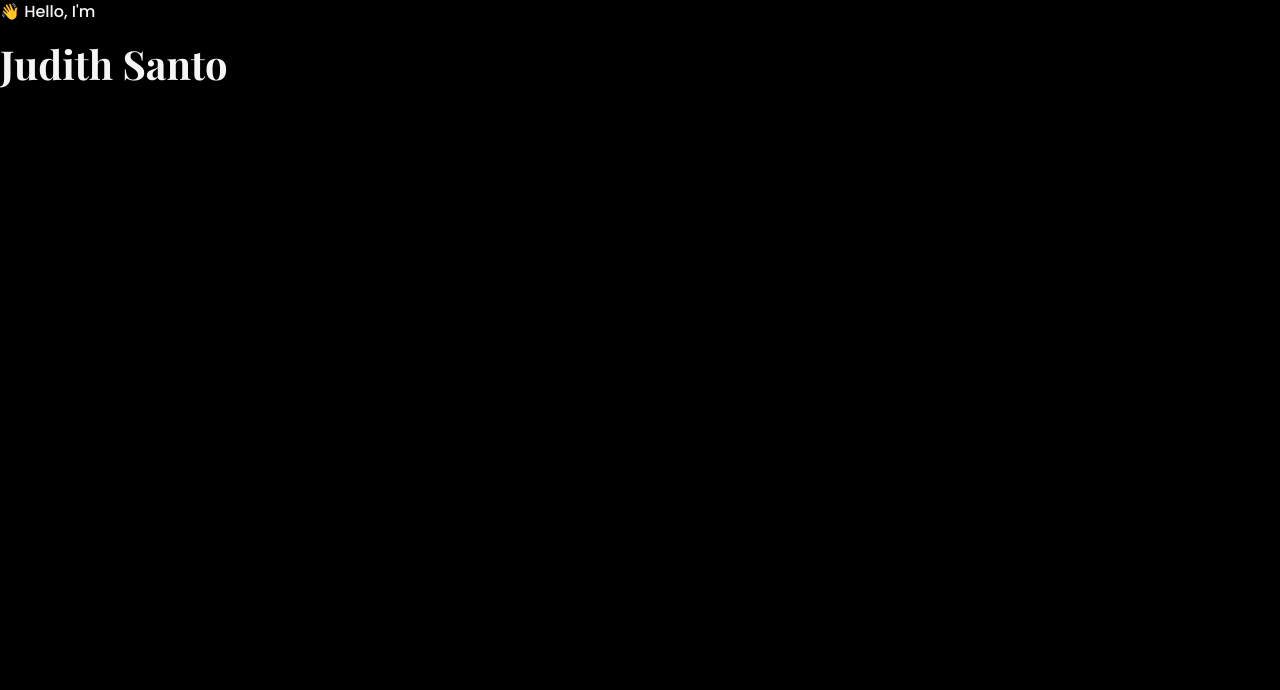
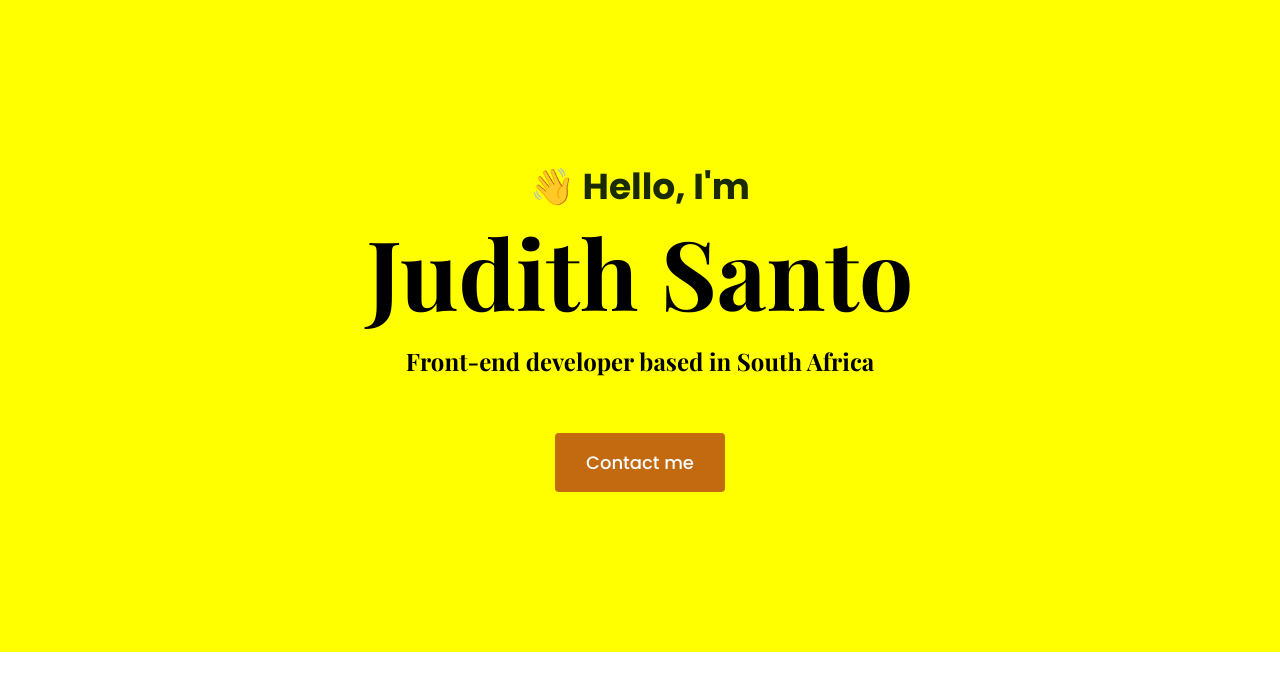
Before and after one commit to judith27-4/dev-portfolio, a plain HTML site: page index.html in a window 1280 px wide. Drawn offline with nearby package versions, Linux system fonts and the light colour scheme.

Commit message:
added the hero

```diff
--- a/index.html
+++ b/index.html
@@ -33,7 +33,12 @@
     ></script>
 </head>
 <body>
+  <div class="hero">
   <p>👋 Hello, I'm</p>
       <h1>Judith Santo</h1>
+      <h2 class="mb-5">Front-end developer based in South Africa</h2>
+      <a href="#" class="btn btn-branding">Contact me</a>
+
+      </div>
 </body>
 </html>
--- a/styles/portfolio.css
+++ b/styles/portfolio.css
@@ -1,15 +1,51 @@
+:root{
+--branding-color:#c36910;
+--secondary-color:#ffff00;
+--heading-font-family:"Playfair Display",serif;
+--default-font-family:'Poppins',sans-serif;
+
+}
 body{
- background: black;
+    font-family: var(--default-font-family);
 }
-
-h1{
-    color:whitesmoke;
-    font-family: 'Playfair Display',serif;
+h1,
+h2,
+h3,
+h4,
+h5
+h6{
+    color:black;
+    font-family: var(--heading-font-family);
     font-weight: bold;
 }
-
+h1{
+    font-size: 96px;
+}
 p{
-    font-family:'Poppins',sans-serif;
-    color:whitesmoke;
     font-weight: normal;
 }
+.hero{
+    background:var(--secondary-color);
+    text-align: center;
+    padding: 160px 20px;
+}
+.hero p{
+font-size: 36px;
+font-weight: bold;
+margin: 0;
+color:rgb(26, 42, 3);
+}
+.hero h2{
+      font-family: var(--heading-font-family);
+      font-weight: normal;
+      line-height: 2;
+      font-size: 24px;
+}
+.btn-branding{
+    background:var(--branding-color);
+    border-radius: 4px;
+    color:rgb(247, 252, 253);
+    font-size: 18px;
+    line-height: 27px;
+    padding: 15px 30px;
+}
```
